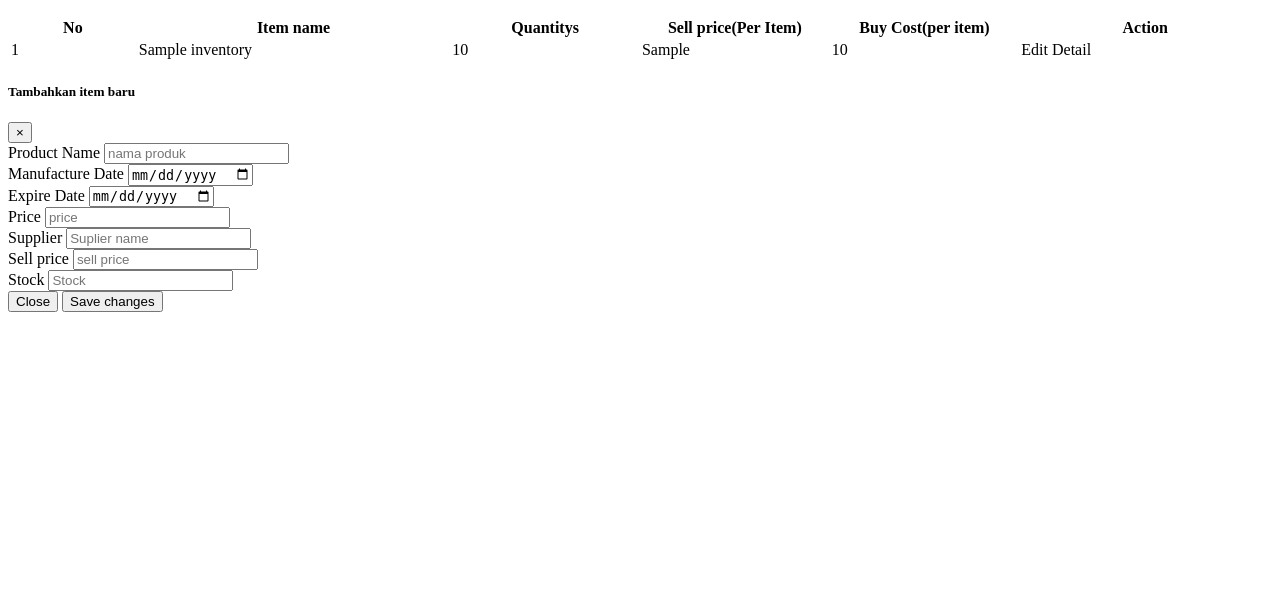
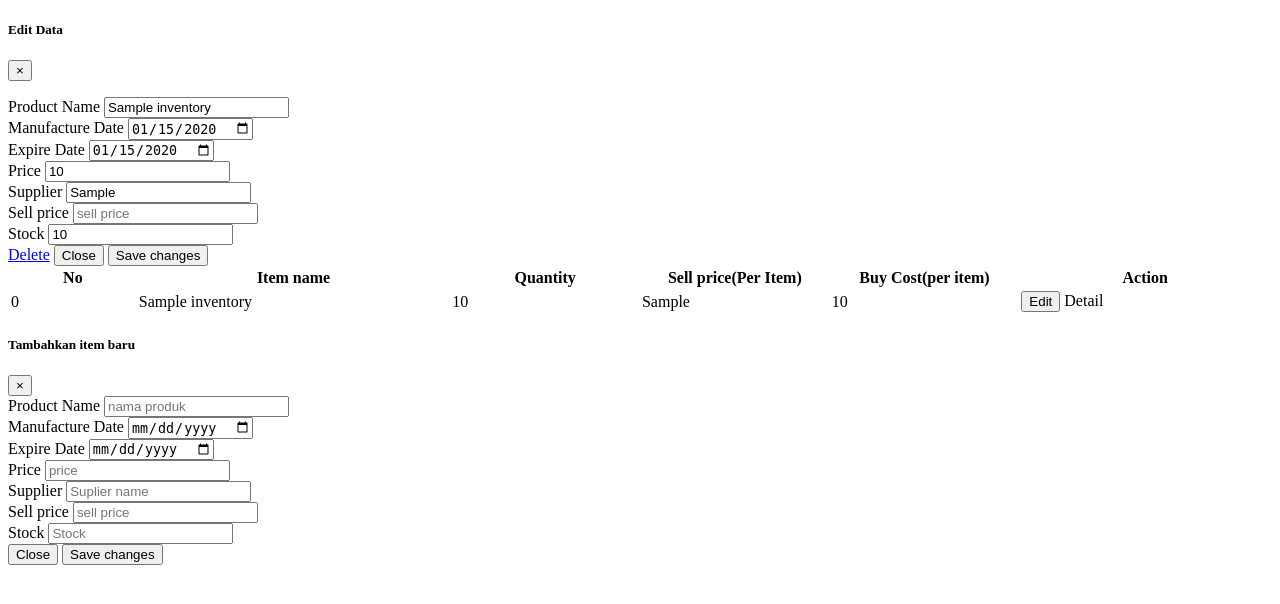
Before and after one commit to moonrabbit29/cashiearApp, a PHP site: the page made by app/views/inventory/index.php in a window 1280 px wide. Shown: the part 47-651 px from the top of the page. Run offline with PHP 8.4, Linux system fonts and the light colour scheme; the template is opened without the code that fills it: most values are stand-ins (such as "Sample title", 1, 10 or a date in 2020); some libraries are stand-ins or nearby versions.

Commit message:
15/01/2020

```diff
--- a/app/controllers/cashier.php
+++ b/app/controllers/cashier.php
@@ -22,8 +22,9 @@ class Cashier extends Controller
                 $succes = $this->bill->billDetail($id, $_POST['rowCount']);
                 if ($succes != []) {
                     if ($this->product->editDataproduct([], "P_name") > 0) {
-                        $data['product'] = $this->model('product_model')->getAllProduct();
                         header("Location: ".BASEURL."public/cashier");
+                    }else{
+                        echo "failed";
                     }
                 } else {
                     echo "failed";
--- a/app/core/app.php
+++ b/app/core/app.php
@@ -28,6 +28,7 @@ class App {
             if(method_exists($this->controller,$url[1]))
             {
                 $this->method = $url[1];
+                unset($url[1]);
             }
         }
 
--- a/app/models/bill.php
+++ b/app/models/bill.php
@@ -38,7 +38,6 @@ class Bill
             $quantityValue = $_POST[$quantity];
             $name = $string."{$i}"."-"."name";
             $nameValue = $_POST[$name];
-            echo $nameValue;
             $subtotal = $string."{$i}"."-"."Subtotal";
             $subtotalValue = $_POST[$subtotal];
             $valuesArr[] = "('$bill_id','$quantityValue','$subtotalValue','$nameValue')";
@@ -47,7 +46,7 @@ class Bill
         $query.=implode(',',$valuesArr);
         $this->db->query($query);
         $this->db->execute();
-        if($this->db->rowCount())
+        if($this->db->rowCount()>0)
         return $valuesArr;
         else
         return [];
--- a/app/models/user_auth.php
+++ b/app/models/user_auth.php
@@ -24,9 +24,10 @@ class User_auth {
         {
             $_SESSION['status'] = 'login';
             $_SESSION['staff_id'] = $result['Id'];
-            $_SESSION['nama'];
-            $id = $result['id'];
+            //$_SESSION['nama'];
+            $id = $result['Id'];
             $this->db->query("SELECT * FROM manager WHERE Id ='$id' ");
+            $tes = $this->db->single();
             if($this->db->single())
             {
                 $_SESSION['priviledge'] = 'Manager';
--- a/app/views/cashier/index.php
+++ b/app/views/cashier/index.php
@@ -1,5 +1,5 @@
 <div class="content">
-    <form id="submit-payment" method="post" action="<?= BASEURL ?>/public/cashier/createbill">
+    <form id="submit-payment" method="post" action="<?= BASEURL ?>public/cashier/createbill">
         <table id="myTable" class="table table-bordered">
             <thead>
                 <tr class="">
--- a/app/views/inventory/index.php
+++ b/app/views/inventory/index.php
@@ -17,7 +17,7 @@
             <tr>
                 <th style="width: 10%;">No</th>
                 <th style="width: 25%; ">Item name</th>
-                <th style="width: 15% ">Quantitys</th>
+                <th style="width: 15% ">Quantity</th>
                 <th style="width: 15%">Sell price(Per Item)</th>
                 <th style="width: 15% ">Buy Cost(per item)</th>
                 <th style="width: 20%;">Action </th>
@@ -25,23 +25,76 @@
         </thead>
         <tbody>
             <?php
-            $idx = 0;
+            $id = 0;
             foreach ($data['inventory'] as $product) :
-                $idx += 1;
             ?>
                 <tr>
-                    <td scope="row"><?= $idx ?></td>
+                    <td scope="row"><?= $id ?></td>
                     <td><?= $product['P_name'] ?></td>
                     <td><?= $product['P_stock'] ?></td>
                     <td><?= $product['P_sell'] ?></td>
                     <td><?= $product['P_price'] ?></td>
                     <td class="justify-content-between">
-                        <a class=" btn btn-md btn-success">Edit</a>
+                        <button class=" btn btn-md btn-success" data-toggle="modal" data-target="#formEditModal<?=$id?>" >Edit</button>
                         <a class=" btn btn-md btn-danger">
                             Detail</a>
                     </td>
                 </tr>
+
+                <!-- Modal For Edit-->
+                <div class="modal fade" id="formEditModal<?=$id?>" tabindex="-1" role="dialog" aria-labelledby="formEditModalLabel" aria-hidden="true">
+                    <div class="modal-dialog" role="document">
+                        <div class="modal-content">
+                            <div class="modal-header">
+                                <h5 class="modal-title" id="exampleModalLabel">Edit Data</h5>
+                                <button type="button" class="close" data-dismiss="modal" aria-label="Close">
+                                    <span aria-hidden="true">&times;</span>
+                                </button>
+                            </div>
+
+                            <form action="<?= BASEURL; ?>public/inventory/edit/<?=$product['P_Id']?>" method="post">
+                                <div class="modal-body">
+                                    <div class="form-group">
+                                        <label for="pname">Product Name</label>
+                                        <input type="text" value="<?= $product['P_name'] ?>" class="form-control" id="pname" name="P_name" placeholder="nama produk">
+                                    </div>
+                                    <div class="form-group">
+                                        <label for="mfdate">Manufacture Date</label>
+                                        <input type="date" value="<?= $product['P_mfdate'] ?>" class="form-control" id="mfdate" name="P_mfdate" placeholder="Manufacture date">
+                                    </div>
+                                    <div class="form-group">
+                                        <label for="expdate">Expire Date</label>
+                                        <input type="date" value="<?= $product['P_expdate'] ?>" class="form-control" id="expdate" name="P_expdate" placeholder="Exp date">
+                                    </div>
+                                    <div class="form-group">
+                                        <label for="price">Price</label>
+                                        <input type="number" value="<?= $product['P_price'] ?>" class="form-control" id="price" name="price" placeholder="price">
+                                    </div>
+                                    <div class="form-group">
+                                        <label for="splier">Supplier</label>
+                                        <input type="text" value="<?= $product['P_suplier'] ?>" class="form-control" id="splier" name="P_suplier" placeholder="Suplier name">
+                                    </div>
+                                    <div class="form-group">
+                                        <label for="sellp">Sell price</label>
+                                        <input type="number" value="<?= $product['P_sell'] ?>" class="form-control" id="sellp" name="P_sell" placeholder="sell price">
+                                    </div>
+                                    <div class="form-group">
+                                        <label for="sellp">Stock</label>
+                                        <input type="number" value="<?= $product['P_stock'] ?>" class="form-control" id="pstock" name="P_stock" placeholder="Stock">
+                                    </div>
+                                </div>
+                                <div class="modal-footer">
+                                    <a type="button" href="<?= BASEURL; ?>public/inventory/delete/<?= $id ?>" class="btn btn-danger"
+                                    onclick="return confirm('Yakin Menghapus Data Produk Ini?')">Delete</a>
+                                    <button type="button" class="btn btn-secondary" data-dismiss="modal">Close</button>
+                                    <button type="submit" class="btn btn-primary">Save changes</button>
+                                </div>
+                            </form>
+                        </div>
+                    </div>
+                </div>
             <?php
+                $id += 1;
             endforeach;
             ?>
         </tbody>
@@ -63,6 +116,7 @@
                         <div class="form-group">
                             <label for="pname">Product Name</label>
                             <input type="text" class="form-control" id="pname" name="P_name" placeholder="nama produk">
+
                         </div>
                         <div class="form-group">
                             <label for="mfdate">Manufacture Date</label>
@@ -97,4 +151,6 @@
             </div>
         </div>
     </div>
+
+
 </div>
```
Also changed, not shown: app/controllers/history.php (+20 -1 lines), app/controllers/inventory.php (+45 -5 lines), app/models/product_model.php (+24 -1 lines), app/views/history/index.php (+19 -1 lines), app/views/login/index.php (+0 -9 lines).
